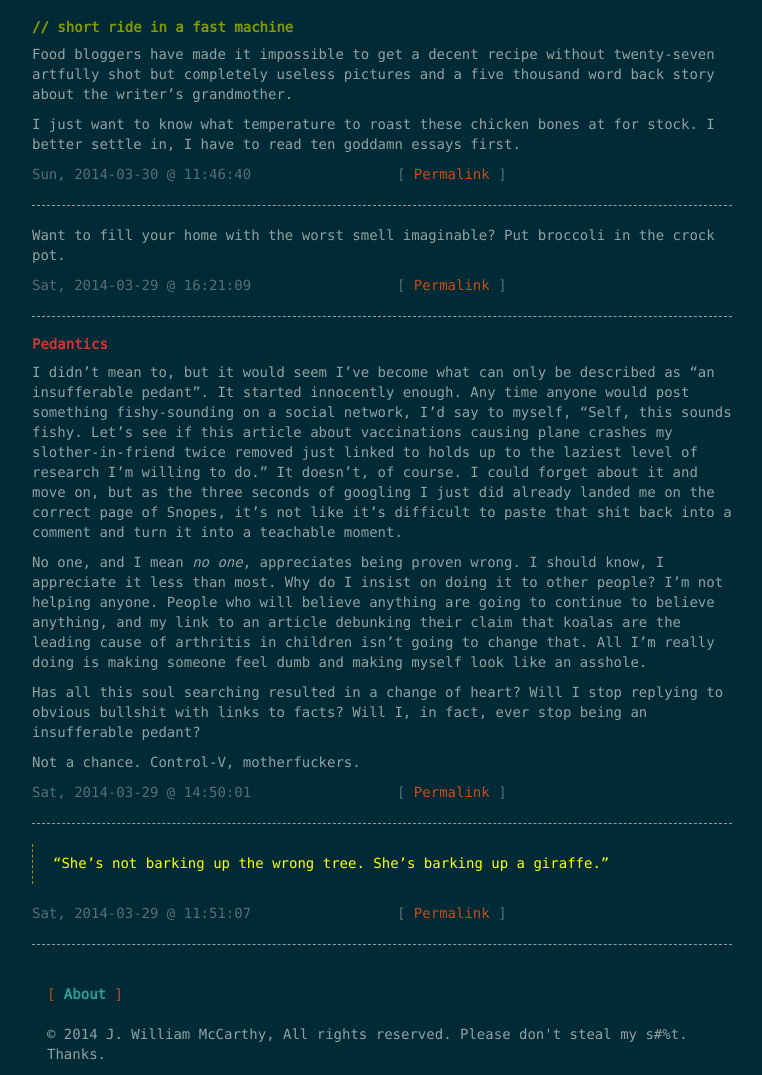
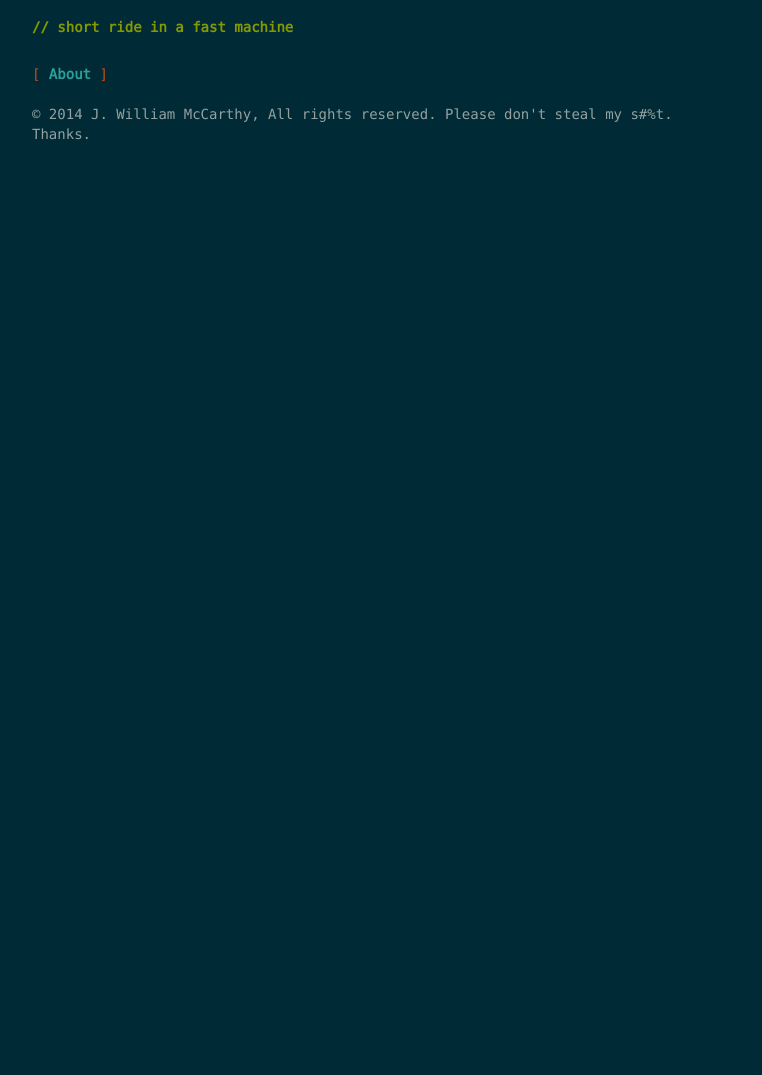
Before and after one commit to jaybill/jaybill.github.io, a Jekyll site: the page built from index.html, in a window 1280 px wide. Shown: the whole page, without its empty margins (258-1020 px from the left). Built offline with Jekyll 4.4.1, drawn with Linux system fonts in a browser that asks for light colours; some web fonts are replaced; the list of posts is cut into pages by our own code; after the commit the page ends 900 px from its top, so only the background shows below that.

Commit message:
Updated posts

```diff
--- a/_config.yml
+++ b/_config.yml
@@ -1,6 +1,5 @@
 name: Short Ride in a Fast Machine
 gems: [jekyll-paginate]
 markdown: kramdown
-highlights: true
 timezone: America/Los_Angeles
 paginate: 25
--- a/_includes/about.html
+++ b/_includes/about.html
@@ -1,15 +1 @@
-<p class="q">"<a href="http://jaybill.com">Jaybill</a> is just this guy, you know?"</p>
-
-<p>This isn't a blog in any traditional sense. It's a collection of stuff I wrote, most of it short and weird. Sometimes it's microbloggy sort of stuff, sometimes it's short fiction. It's a mixed bag, really. Maybe you'll dig it. I don't know. I can't keep up with you people anymore.</p>
-
-<p class="q">"What's with the name?"</p>
-
-<p><a href="http://en.wikipedia.org/wiki/Short_Ride_in_a_Fast_Machine">Short Ride in a Fast Machine</a> is an orchestral composition by <a href="http://en.wikipedia.org/wiki/John_Adams_(composer)">John Adams</a>.</p>
-
-<p class="q">"What's with the design of this site?"</p>
-
-<p>This site uses the <a href="http://ethanschoonover.com/solarized">Solarized</a> color scheme created by Ethan Schoonover. The site is supposed to look like a text editor, which is where I spend most of my time in front of a computer anyway.</p>
-
-<p class="q">"Can I contact you?"</p>
-
 <p>If you want to talk to me about something on this site, feel free to <a href="mailto:heybill@shortrideinafastmachine.com">email me here</a>. If you want to talk me about something else, please use the appropriate channels to do so.</p>
--- a/_posts/2014-03-29-barking.markdown
+++ /dev/null
@@ -1,7 +0,0 @@
----
-layout: post
-title: barking
-date: 2014-03-29 11:51:07 PDT
-hidetitle: 'true'
----
-> "She's not barking up the wrong tree. She's barking up a giraffe."
--- a/_posts/2014-03-29-broccoli.markdown
+++ /dev/null
@@ -1,7 +0,0 @@
----
-layout: post
-title: broccoli
-date: 2014-03-29 16:21:09 PDT
-hidetitle: 'true'
----
-Want to fill your home with the worst smell imaginable? Put broccoli in the crock pot.
--- a/_posts/2014-03-29-pedant.markdown
+++ /dev/null
@@ -1,13 +0,0 @@
----
-layout: post
-title: Pedantics
-date: 2014-03-29 14:50:01 PDT
----
-
-I didn't mean to, but it would seem I've become what can only be described as "an insufferable pedant". It started innocently enough. Any time anyone would post something fishy-sounding on a social network, I'd say to myself, "Self, this sounds fishy. Let's see if this article about vaccinations causing plane crashes my slother-in-friend twice removed just linked to holds up to the laziest level of research I'm willing to do." It doesn't, of course. I could forget about it and move on, but as the three seconds of googling I just did already landed me on the correct page of Snopes, it's not like it's difficult to paste that shit back into a comment and turn it into a teachable moment.
-
-No one, and I mean *no one*, appreciates being proven wrong. I should know, I appreciate it less than most. Why do I insist on doing it to other people? I'm not helping anyone. People who will believe anything are going to continue to believe anything, and my link to an article debunking their claim that koalas are the leading cause of arthritis in children isn't going to change that. All I'm really doing is making someone feel dumb and making myself look like an asshole.
-
-Has all this soul searching resulted in a change of heart? Will I stop replying to obvious bullshit with links to facts? Will I, in fact, ever stop being an insufferable pedant?
-
-Not a chance. Control-V, motherfuckers.
--- a/_posts/2014-03-30-food-bloggers.markdown
+++ /dev/null
@@ -1,9 +0,0 @@
----
-layout: post
-title: food bloggers
-date: 2014-03-30 11:46:40 PDT
-hidetitle: 'true'
----
-Food bloggers have made it impossible to get a decent recipe without twenty-seven artfully shot but completely useless pictures and a five thousand word back story about the writer's grandmother.
-
-I just want to know what temperature to roast these chicken bones at for stock.  I better settle in, I have to read ten goddamn essays first.
```
Also changed, not shown: 2014/03/27/first-post.html (deleted, +0 -62 lines), 2014/03/27/herding-cats.html (deleted, +0 -56 lines), 2014/03/27/here-s-a-post.html (deleted, +0 -56 lines), 2014/03/27/here-s-another-post.html (deleted, +0 -56 lines), 2014/03/27/jimmy-jimmy-choo.html (deleted, +0 -56 lines), _posts/2016-05-09-one.markdown (added, +7 -0 lines).
